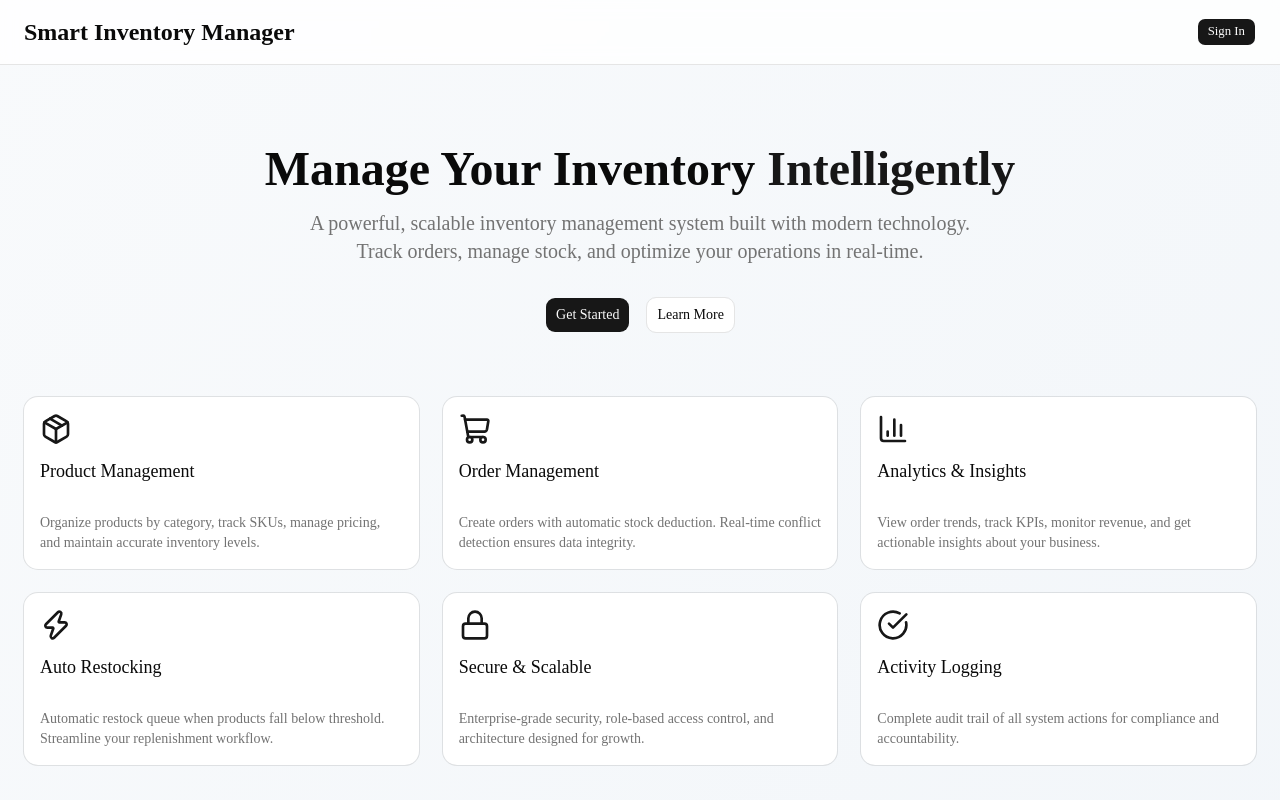
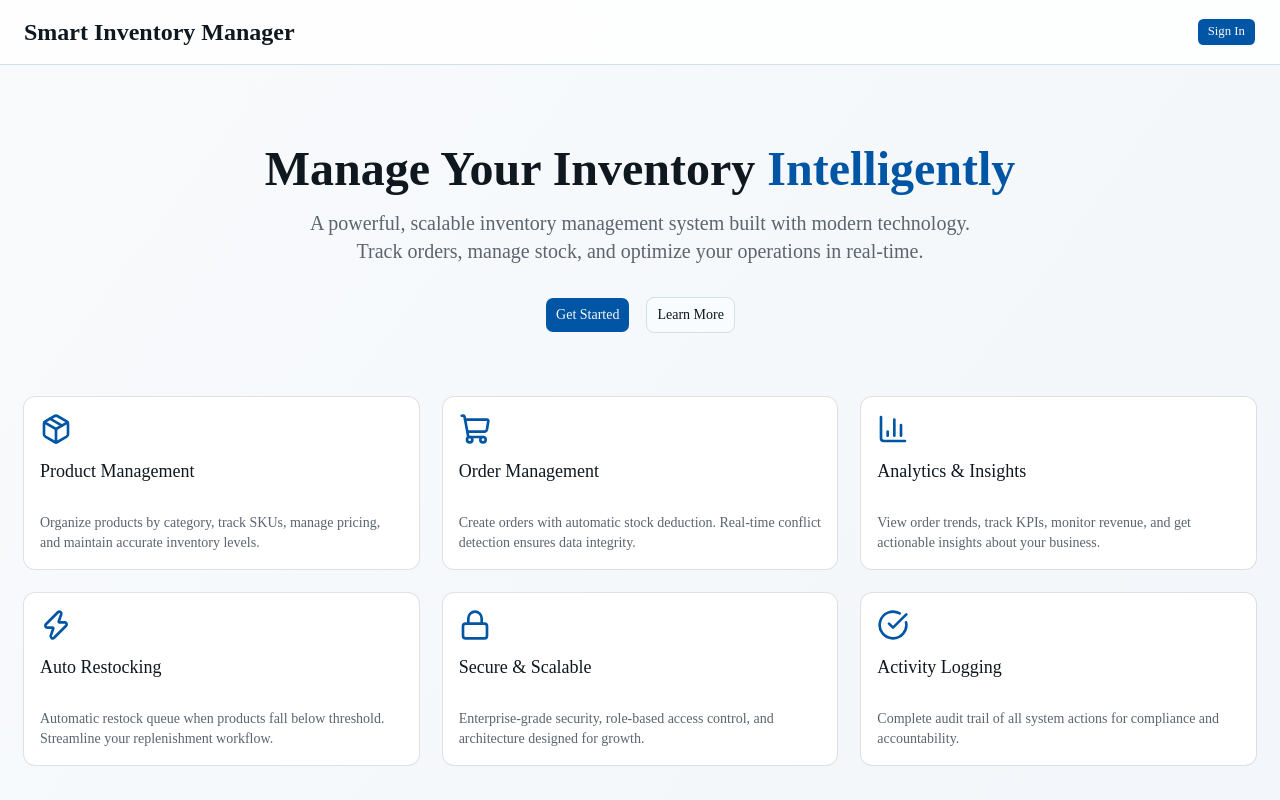
Before and after one commit to ikhtiaj-arif/order-inventory-management, a Next.js app: page / in a window 1280 px wide. Shown: the top 800 px of the page. Built offline with nearby package versions, Linux system fonts and the light colour scheme; no server answers.

Commit message:
readme updated

```diff
--- a/src/app/globals.css
+++ b/src/app/globals.css
@@ -49,72 +49,72 @@
 }
 
 :root {
-  --background: oklch(1 0 0);
-  --foreground: oklch(0.145 0 0);
+  --background: oklch(0.99 0.005 250);
+  --foreground: oklch(0.2 0.02 250);
   --card: oklch(1 0 0);
-  --card-foreground: oklch(0.145 0 0);
+  --card-foreground: oklch(0.2 0.02 250);
   --popover: oklch(1 0 0);
-  --popover-foreground: oklch(0.145 0 0);
-  --primary: oklch(0.205 0 0);
-  --primary-foreground: oklch(0.985 0 0);
-  --secondary: oklch(0.97 0 0);
-  --secondary-foreground: oklch(0.205 0 0);
-  --muted: oklch(0.97 0 0);
-  --muted-foreground: oklch(0.556 0 0);
-  --accent: oklch(0.97 0 0);
-  --accent-foreground: oklch(0.205 0 0);
-  --destructive: oklch(0.577 0.245 27.325);
-  --border: oklch(0.922 0 0);
-  --input: oklch(0.922 0 0);
-  --ring: oklch(0.708 0 0);
-  --chart-1: oklch(0.87 0 0);
-  --chart-2: oklch(0.556 0 0);
-  --chart-3: oklch(0.439 0 0);
-  --chart-4: oklch(0.371 0 0);
-  --chart-5: oklch(0.269 0 0);
-  --radius: 0.625rem;
-  --sidebar: oklch(0.985 0 0);
-  --sidebar-foreground: oklch(0.145 0 0);
-  --sidebar-primary: oklch(0.205 0 0);
-  --sidebar-primary-foreground: oklch(0.985 0 0);
-  --sidebar-accent: oklch(0.97 0 0);
-  --sidebar-accent-foreground: oklch(0.205 0 0);
-  --sidebar-border: oklch(0.922 0 0);
-  --sidebar-ring: oklch(0.708 0 0);
+  --popover-foreground: oklch(0.2 0.02 250);
+  --primary: oklch(0.45 0.15 250);
+  --primary-foreground: oklch(0.98 0 0);
+  --secondary: oklch(0.95 0.02 250);
+  --secondary-foreground: oklch(0.3 0.05 250);
+  --muted: oklch(0.95 0.02 250);
+  --muted-foreground: oklch(0.5 0.02 250);
+  --accent: oklch(0.95 0.02 250);
+  --accent-foreground: oklch(0.3 0.05 250);
+  --destructive: oklch(0.6 0.18 20);
+  --border: oklch(0.9 0.02 250);
+  --input: oklch(0.9 0.02 250);
+  --ring: oklch(0.45 0.15 250);
+  --chart-1: oklch(0.65 0.15 250);
+  --chart-2: oklch(0.65 0.15 150);
+  --chart-3: oklch(0.65 0.15 30);
+  --chart-4: oklch(0.65 0.15 300);
+  --chart-5: oklch(0.65 0.15 100);
+  --radius: 0.5rem;
+  --sidebar: oklch(0.98 0.01 250);
+  --sidebar-foreground: oklch(0.2 0.02 250);
+  --sidebar-primary: oklch(0.45 0.15 250);
+  --sidebar-primary-foreground: oklch(0.98 0 0);
+  --sidebar-accent: oklch(0.93 0.02 250);
+  --sidebar-accent-foreground: oklch(0.2 0.02 250);
+  --sidebar-border: oklch(0.9 0.02 250);
+  --sidebar-ring: oklch(0.45 0.15 250);
 }
 
 .dark {
-  --background: oklch(0.145 0 0);
-  --foreground: oklch(0.985 0 0);
-  --card: oklch(0.205 0 0);
-  --card-foreground: oklch(0.985 0 0);
-  --popover: oklch(0.205 0 0);
-  --popover-foreground: oklch(0.985 0 0);
-  --primary: oklch(0.922 0 0);
-  --primary-foreground: oklch(0.205 0 0);
-  --secondary: oklch(0.269 0 0);
-  --secondary-foreground: oklch(0.985 0 0);
-  --muted: oklch(0.269 0 0);
-  --muted-foreground: oklch(0.708 0 0);
-  --accent: oklch(0.269 0 0);
-  --accent-foreground: oklch(0.985 0 0);
-  --destructive: oklch(0.704 0.191 22.216);
-  --border: oklch(1 0 0 / 10%);
-  --input: oklch(1 0 0 / 15%);
-  --ring: oklch(0.556 0 0);
-  --chart-1: oklch(0.87 0 0);
-  --chart-2: oklch(0.556 0 0);
-  --chart-3: oklch(0.439 0 0);
-  --chart-4: oklch(0.371 0 0);
-  --chart-5: oklch(0.269 0 0);
-  --sidebar: oklch(0.205 0 0);
-  --sidebar-foreground: oklch(0.985 0 0);
-  --sidebar-primary: oklch(0.488 0.243 264.376);
-  --sidebar-primary-foreground: oklch(0.985 0 0);
-  --sidebar-accent: oklch(0.269 0 0);
-  --sidebar-accent-foreground: oklch(0.985 0 0);
-  --sidebar-border: oklch(1 0 0 / 10%);
-  --sidebar-ring: oklch(0.556 0 0);
+  --background: oklch(0.15 0.02 250);
+  --foreground: oklch(0.98 0.01 250);
+  --card: oklch(0.2 0.02 250);
+  --card-foreground: oklch(0.98 0.01 250);
+  --popover: oklch(0.2 0.02 250);
+  --popover-foreground: oklch(0.98 0.01 250);
+  --primary: oklch(0.6 0.15 250);
+  --primary-foreground: oklch(0.1 0.02 250);
+  --secondary: oklch(0.25 0.03 250);
+  --secondary-foreground: oklch(0.98 0.01 250);
+  --muted: oklch(0.25 0.03 250);
+  --muted-foreground: oklch(0.65 0.03 250);
+  --accent: oklch(0.25 0.03 250);
+  --accent-foreground: oklch(0.98 0.01 250);
+  --destructive: oklch(0.5 0.18 20);
+  --border: oklch(0.25 0.03 250);
+  --input: oklch(0.25 0.03 250);
+  --ring: oklch(0.6 0.15 250);
+  --chart-1: oklch(0.65 0.15 250);
+  --chart-2: oklch(0.65 0.15 150);
+  --chart-3: oklch(0.65 0.15 30);
+  --chart-4: oklch(0.65 0.15 300);
+  --chart-5: oklch(0.65 0.15 100);
+  --sidebar: oklch(0.2 0.02 250);
+  --sidebar-foreground: oklch(0.98 0.01 250);
+  --sidebar-primary: oklch(0.6 0.15 250);
+  --sidebar-primary-foreground: oklch(0.1 0.02 250);
+  --sidebar-accent: oklch(0.25 0.03 250);
+  --sidebar-accent-foreground: oklch(0.98 0.01 250);
+  --sidebar-border: oklch(0.25 0.03 250);
+  --sidebar-ring: oklch(0.6 0.15 250);
 }
 
 @layer base {
```
Also changed, not shown: 1 other file (tests, documents, lock files or other folders).
